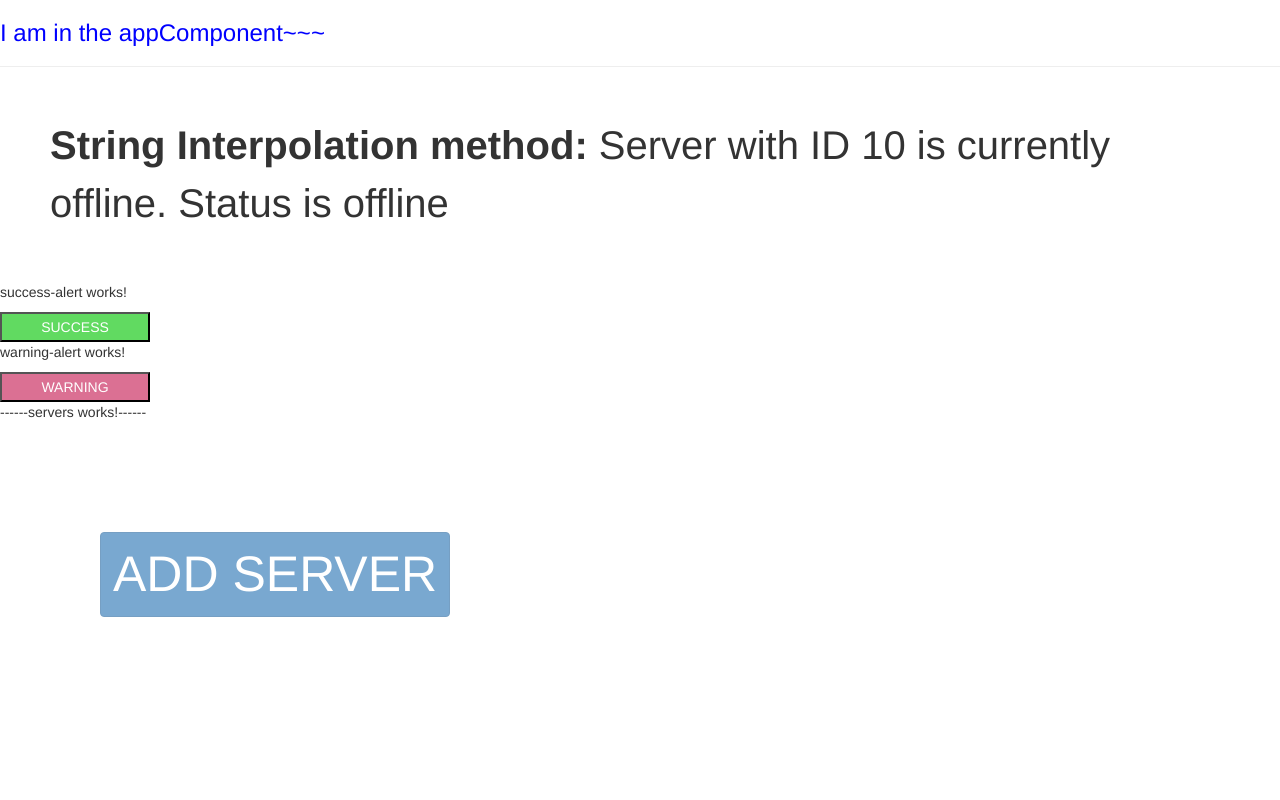
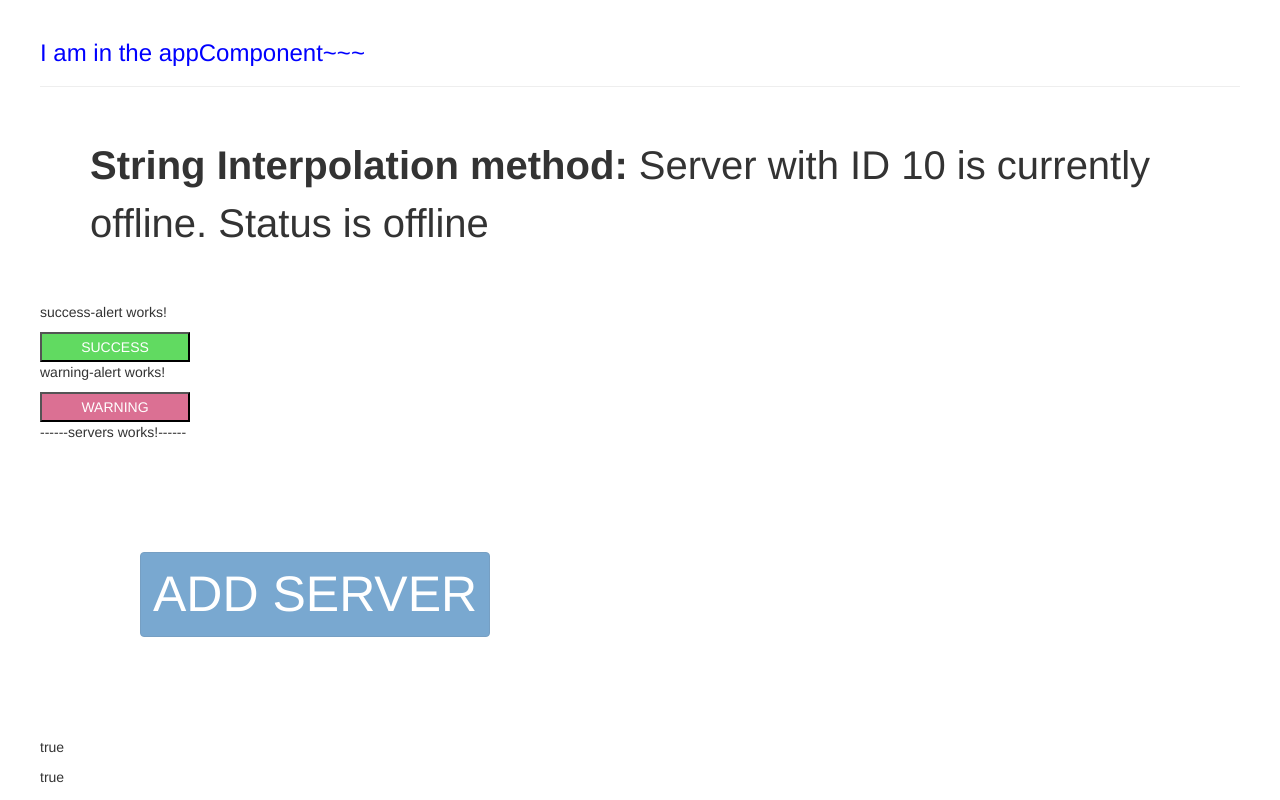
Before and after one commit to thaian161/angular-playground, an Angular app in the folder the-basics/: page / in a window 1280 px wide. Built offline with nearby package versions, Linux system fonts and the light colour scheme.

Commit message:
string interpolation vs property binding

```diff
--- a/the-basics/src/app/app.component.css
+++ b/the-basics/src/app/app.component.css
@@ -1,3 +1,7 @@
+.body{
+  margin: 4rem 4rem 0 4rem;
+}
+
 h3{
   color: blue;
 }
--- a/the-basics/src/app/app.component.html
+++ b/the-basics/src/app/app.component.html
@@ -1,3 +1,4 @@
+<div class="body">
   <h3>I am in the appComponent~~~</h3>
   <hr>
   <app-server></app-server>
@@ -6,3 +7,4 @@
   <app-warning-alert></app-warning-alert>
 
   <app-servers></app-servers>
+</div>
--- a/the-basics/src/app/servers/servers.component.html
+++ b/the-basics/src/app/servers/servers.component.html
@@ -6,3 +6,6 @@
   [disabled]="allowNewServer">
   ADD SERVER
 </button>
+<p> {{ allowNewServer }}</p>
+
+<p [innerText]="allowNewServer"></p>
```
Also changed, not shown: 1 other file (tests, documents, lock files or other folders). Lines whose indentation alone changed are shown as unchanged.
